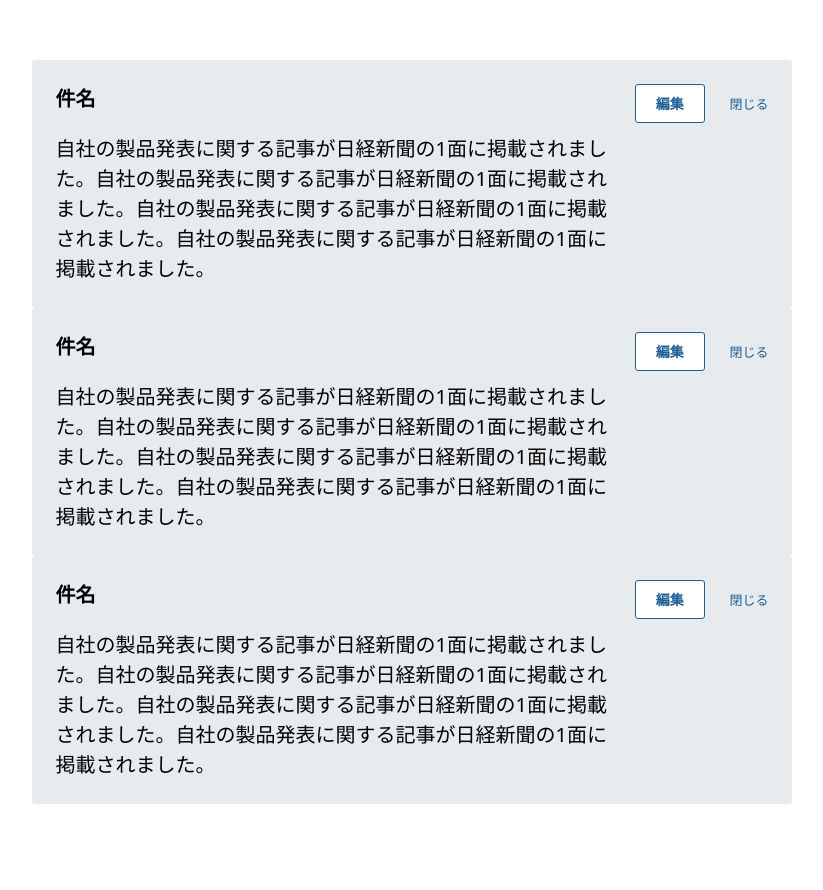
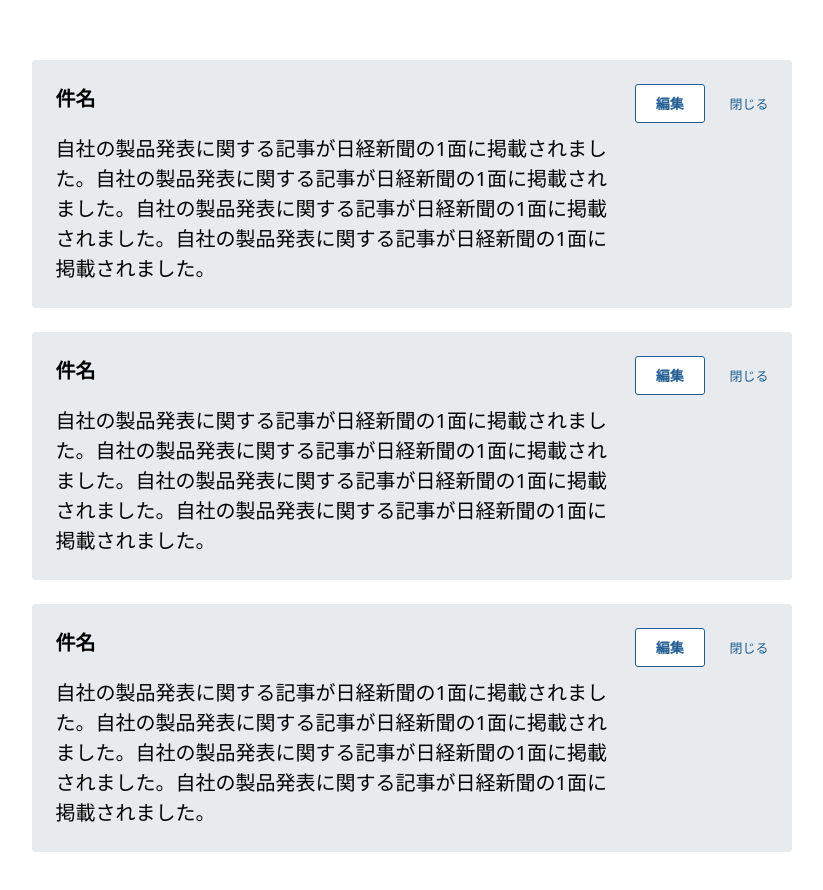
Before and after one commit to studiomohawk/sb-web-platform-h5rzpw, a plain HTML site: page index.html in a window 1280 px wide. Shown: the whole page, without its empty margins (228-1051 px from the left). Before the commit the page ends 864 px from the top, so only its background shows below. Drawn offline with Linux system fonts and the light colour scheme; a script that the page names is missing.

Commit message:
1 file modified

```diff
--- a/styles.css
+++ b/styles.css
@@ -1,6 +1,6 @@
 .c-expandable-section-with-action {
-  --background-color: #E7EBEE;
-  --clearance-callout-action: 24px;
+  --background-color: #e7ebee;
+  --clearance-callout-action: clamp(16px, 68.4vw, 24px);
   --clearance-button: 20px;
   --layout-change-size: 68.4%;
 
@@ -10,6 +10,10 @@
   gap: var(--clearance-callout-action);
   padding: 24px;
   border-radius: 3px;
+}
+
+.c-expandable-section-with-action + .c-expandable-section-with-action {
+  margin-top: 24px;
 }
 
 .c-expandable-section-with-action > :first-child {
```
